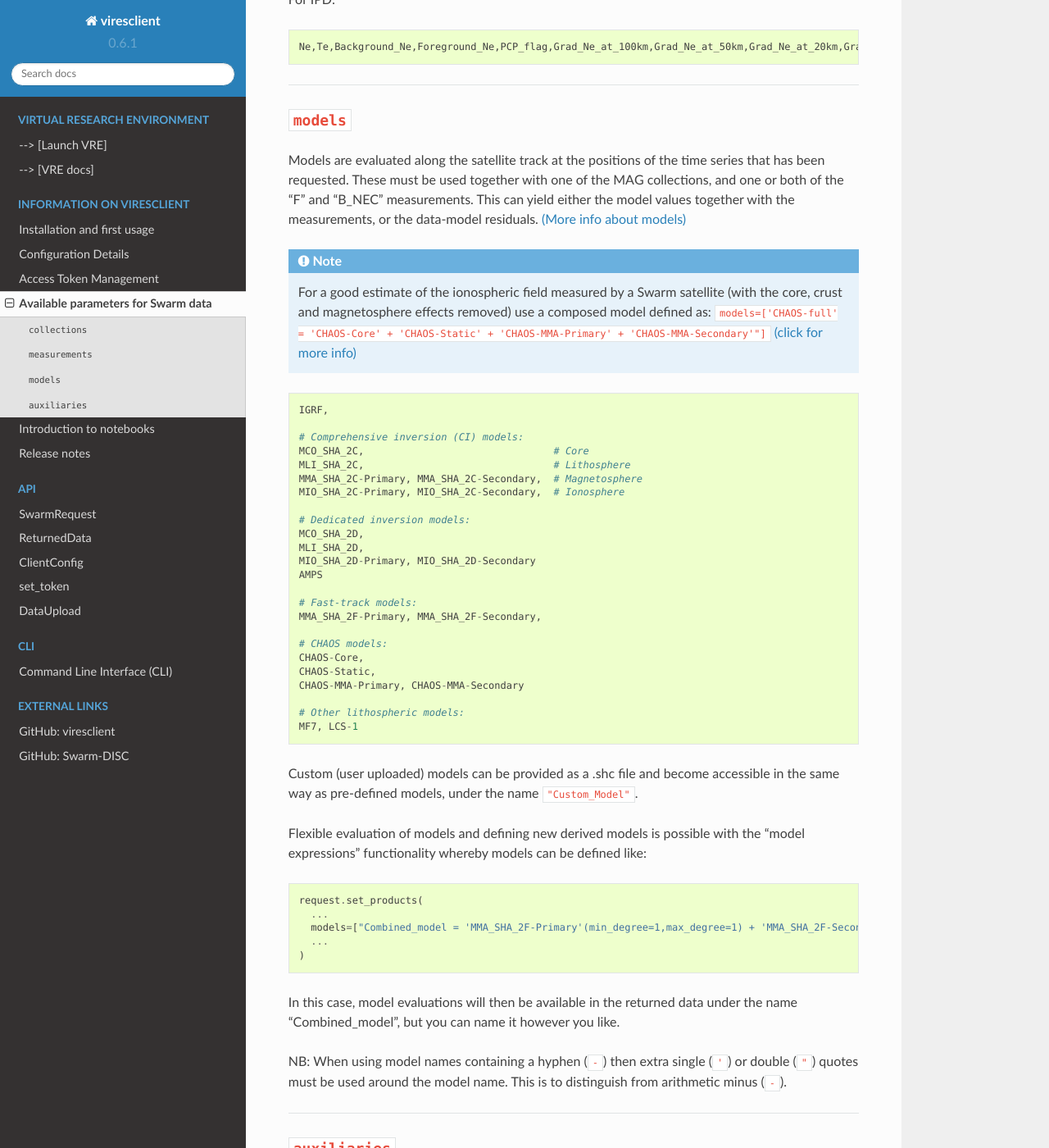
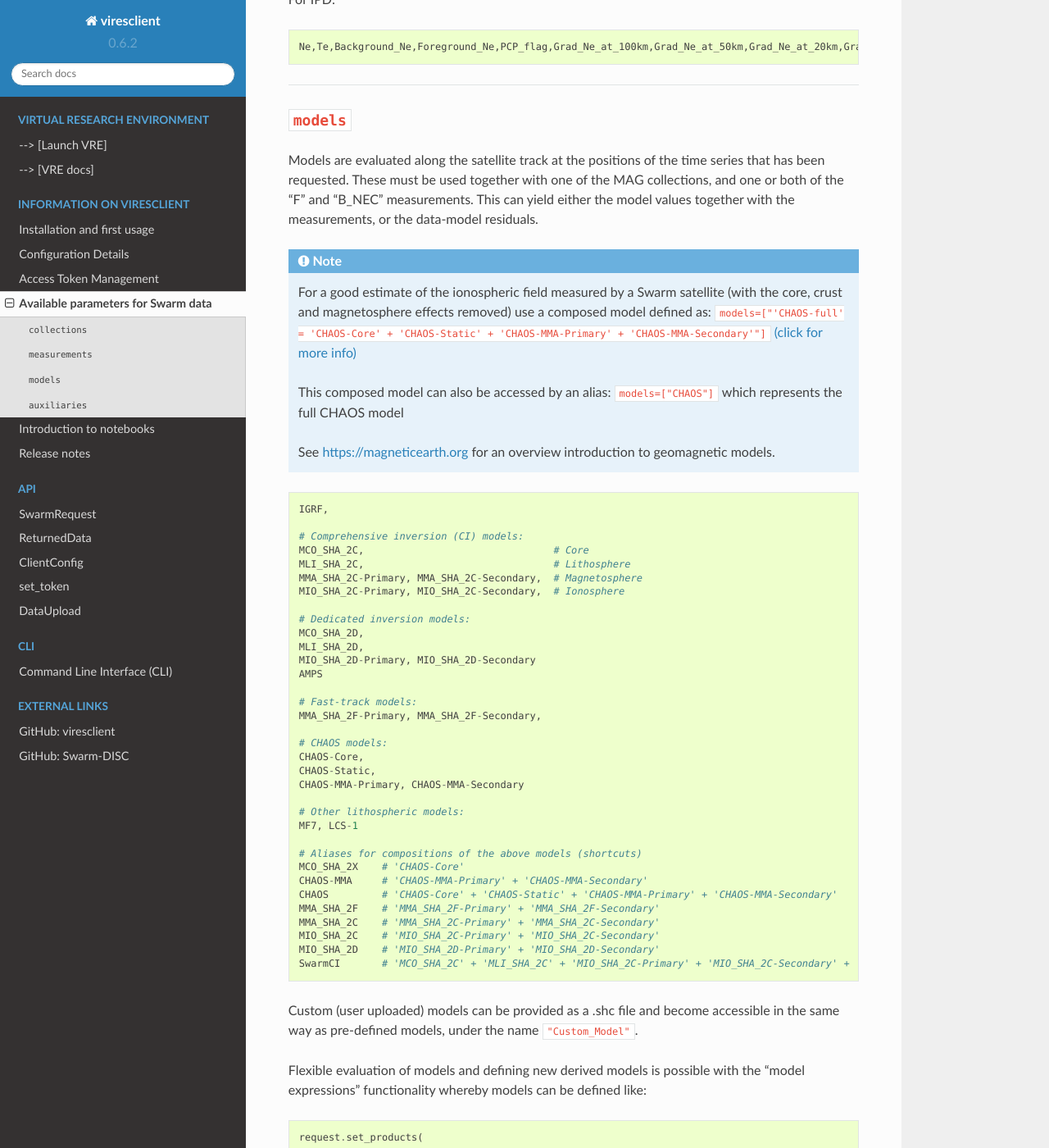
Before and after one commit to ESA-VirES/VirES-Python-Client, a Sphinx documentation site: the page built from docs/available_parameters.rst, in a window 1280 px wide and 1400 px high, scrolled down 1892 px. Shown: the whole window at 82% size. Built offline with Sphinx 7.4.7 and the Read the Docs theme 2.0.0, drawn with Linux system fonts in a browser that asks for light colours; formulas are drawn with MathJax 3; pages that are not in the unit, such as notebooks, are missing from menus.

Commit message:
Update docs for 0.6.2 release

```diff
--- a/docs/available_parameters.rst
+++ b/docs/available_parameters.rst
@@ -80,13 +80,17 @@ For IPD::
 ``models``
 ----------
 
-Models are evaluated along the satellite track at the positions of the time series that has been requested. These must be used together with one of the MAG collections, and one or both of the "F" and "B_NEC" measurements. This can yield either the model values together with the measurements, or the data-model residuals. `(More info about models) <https://magneticearth.org/pages/models.html>`_
+Models are evaluated along the satellite track at the positions of the time series that has been requested. These must be used together with one of the MAG collections, and one or both of the "F" and "B_NEC" measurements. This can yield either the model values together with the measurements, or the data-model residuals.
 
 .. note::
 
   For a good estimate of the ionospheric field measured by a Swarm satellite (with the core, crust and magnetosphere effects removed) use a composed model defined as:
-  ``models=['CHAOS-full' = 'CHAOS-Core' + 'CHAOS-Static' + 'CHAOS-MMA-Primary' + 'CHAOS-MMA-Secondary'"]``
+  ``models=["'CHAOS-full' = 'CHAOS-Core' + 'CHAOS-Static' + 'CHAOS-MMA-Primary' + 'CHAOS-MMA-Secondary'"]``
   `(click for more info) <https://github.com/klaundal/notebooks/blob/master/get_external_field.ipynb>`_
+
+  This composed model can also be accessed by an alias: ``models=["CHAOS"]`` which represents the full CHAOS model
+
+  See https://magneticearth.org for an overview introduction to geomagnetic models.
 
 ::
 
@@ -114,6 +118,16 @@ Models are evaluated along the satellite track at the positions of the time seri
 
   # Other lithospheric models:
   MF7, LCS-1
+
+  # Aliases for compositions of the above models (shortcuts)
+  MCO_SHA_2X    # 'CHAOS-Core'
+  CHAOS-MMA     # 'CHAOS-MMA-Primary' + 'CHAOS-MMA-Secondary'
+  CHAOS         # 'CHAOS-Core' + 'CHAOS-Static' + 'CHAOS-MMA-Primary' + 'CHAOS-MMA-Secondary'
+  MMA_SHA_2F    # 'MMA_SHA_2F-Primary' + 'MMA_SHA_2F-Secondary'
+  MMA_SHA_2C    # 'MMA_SHA_2C-Primary' + 'MMA_SHA_2C-Secondary'
+  MIO_SHA_2C    # 'MIO_SHA_2C-Primary' + 'MIO_SHA_2C-Secondary'
+  MIO_SHA_2D    # 'MIO_SHA_2D-Primary' + 'MIO_SHA_2D-Secondary'
+  SwarmCI       # 'MCO_SHA_2C' + 'MLI_SHA_2C' + 'MIO_SHA_2C-Primary' + 'MIO_SHA_2C-Secondary' + 'MMA_SHA_2C-Primary' + 'MMA_SHA_2C-Secondary'
 
 Custom (user uploaded) models can be provided as a .shc file and become accessible in the same way as pre-defined models, under the name ``"Custom_Model"``.
 
--- a/docs/installation.rst
+++ b/docs/installation.rst
@@ -4,11 +4,9 @@ Installation and first usage
 1. Installation
 ---------------
 
-.. note:: For VRE (Virtual Research Environment) users (it's free!):
+.. note:: For VRE (Virtual Research Environment) users (it's free! - `read more <https://swarm-vre.readthedocs.io/>`_):
 
-  viresclient is already installed so skip this step. Log in at https://vre.vires.services/ and refer to documentation at https://swarm-vre.readthedocs.io/
-
-  You may still need to configure viresclient (see step 2)
+  viresclient is already installed so skip this step. Log in at https://vre.vires.services/ and refer to documentation at https://swarm-vre.readthedocs.io/. The access token should be automatically configured so you can jump in with the notebook demos.
 
 Python ≥ 3.5 is required. Tested primarily on Linux, but macOS and Windows should also work (on v0.4+).
 
--- a/docs/release_notes.rst
+++ b/docs/release_notes.rst
@@ -1,5 +1,11 @@
 Release notes
 =============
+
+Changes from 0.6.1 to 0.6.2
+---------------------------
+
+- Added automatic initialisation of access token when running on VRE
+- Added new composed model aliases (shortcuts)
 
 Changes from 0.6.0 to 0.6.1
 ---------------------------
--- a/viresclient/__init__.py
+++ b/viresclient/__init__.py
@@ -35,4 +35,4 @@ from ._data_handling import ReturnedDataFile
 from ._api.upload import DataUpload
 from ._api.token import TokenManager
 
-__version__ = "0.6.1"
+__version__ = "0.6.2"
```
